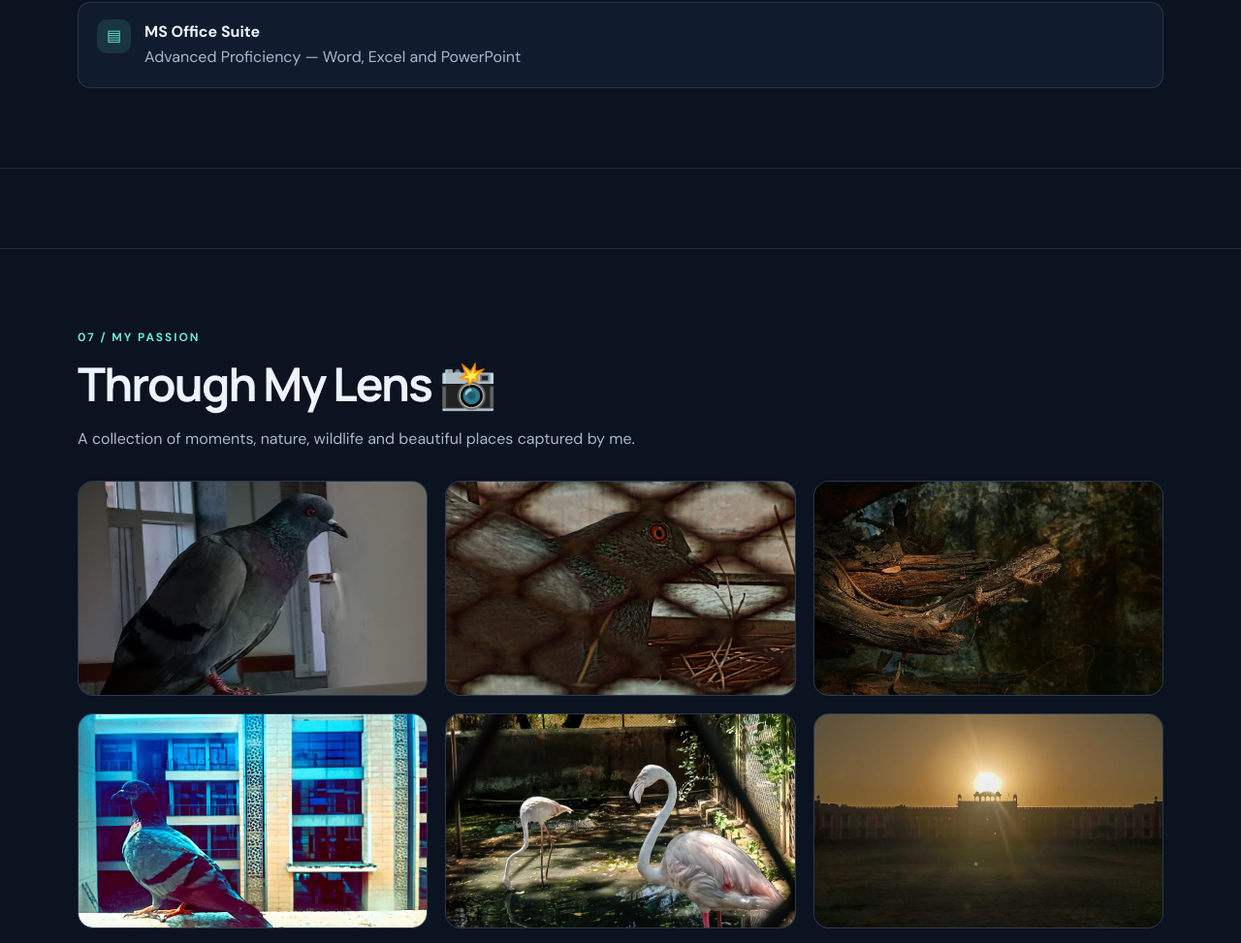
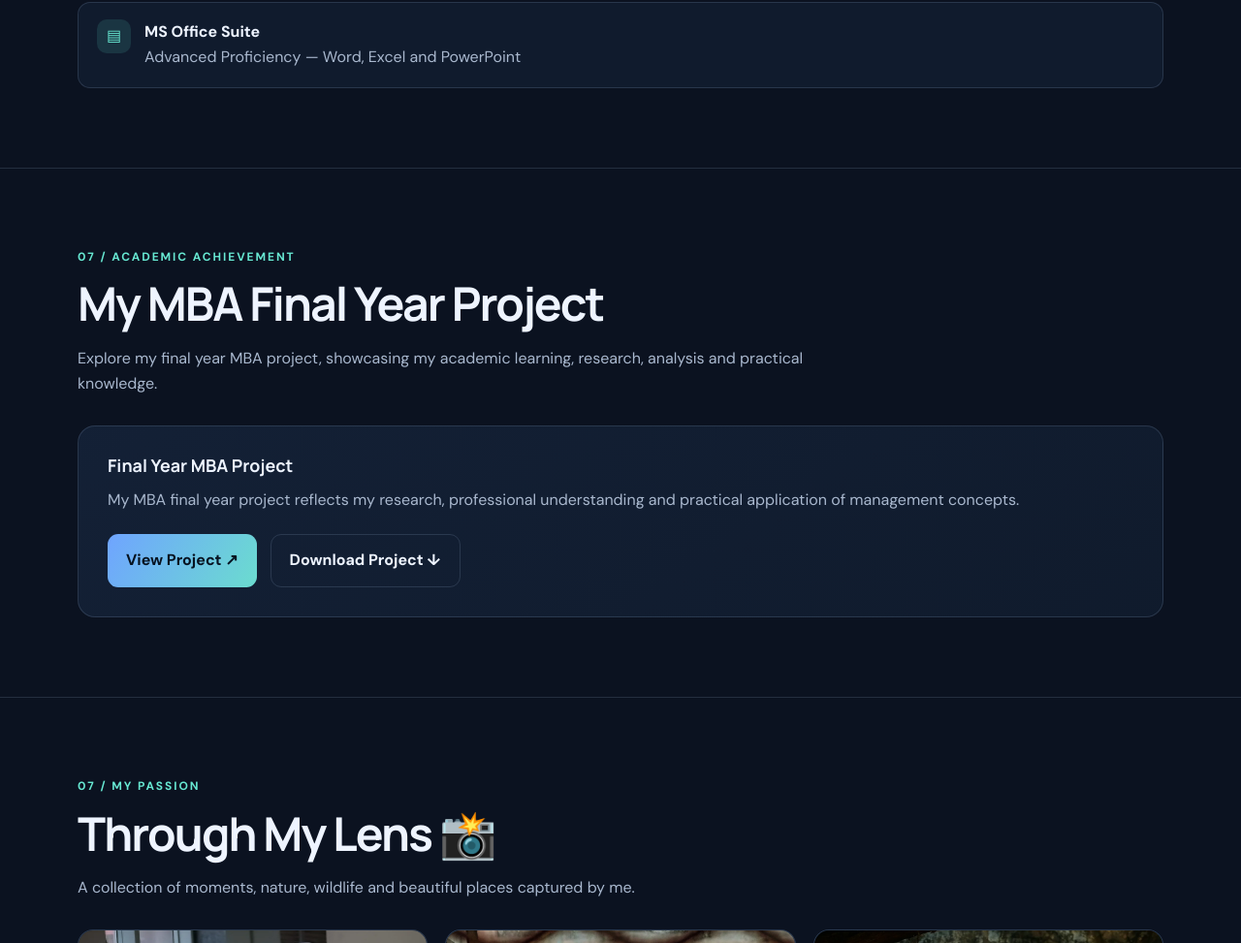
Before and after one commit to Rohitmahayach/rohit-kumar-portfolio, a plain HTML site: page index.html in a window 1280 px wide. Shown: the part 3652-4625 px from the top of the page at 97% size. Drawn offline with Linux system fonts and the light colour scheme.

Commit message:
Update index.html

```diff
--- a/index.html
+++ b/index.html
@@ -194,7 +194,42 @@
     </div>
   </section>
 
-  <section id="photography">
+
+<section id="mba-project">
+  <div class="container reveal">
+    <div class="section-kicker">07 / Academic Achievement</div>
+    <h2>My MBA Final Year Project</h2>
+
+    <p class="lead">
+      Explore my final year MBA project, showcasing my academic
+      learning, research, analysis and practical knowledge.
+    </p>
+
+    <div class="card" style="padding:30px;margin-top:30px;">
+      <h3>Final Year MBA Project</h3>
+      <p>
+        My MBA final year project reflects my research,
+        professional understanding and practical application
+        of management concepts.
+      </p>
+
+      <div style="display:flex;gap:14px;flex-wrap:wrap;margin-top:22px;">
+        <a class="btn primary"
+           href="https://ap.wps.com/cms/docs/d/cbCaelXIFrwbEbzD?sa=601.1074&amp;refer=copylink"
+           target="_blank" rel="noopener">
+           View Project ↗
+        </a>
+
+        <a class="btn"
+           href="https://ap.wps.com/cms/docs/d/cbCaelXIFrwbEbzD?sa=601.1074&amp;refer=copylink"
+           target="_blank" rel="noopener">
+           Download Project ↓
+        </a>
+      </div>
+    </div>
+  </div>
+</section>
+
 
 <section id="photography">
   <div class="container reveal">
```
